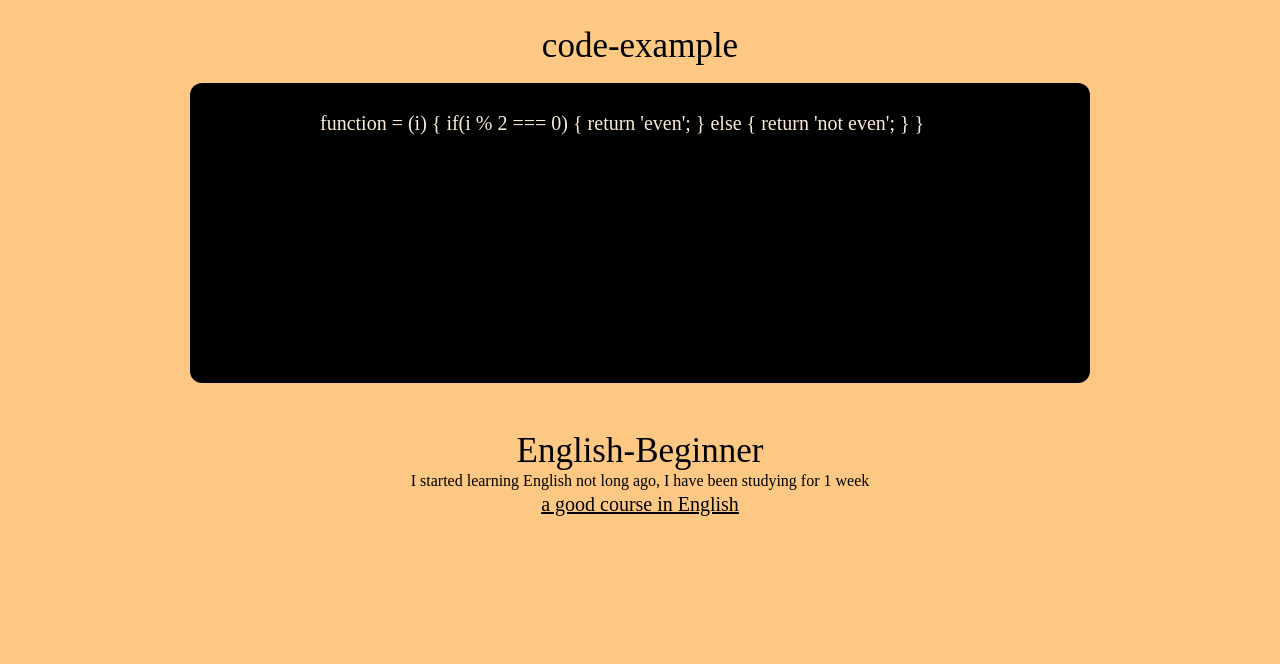
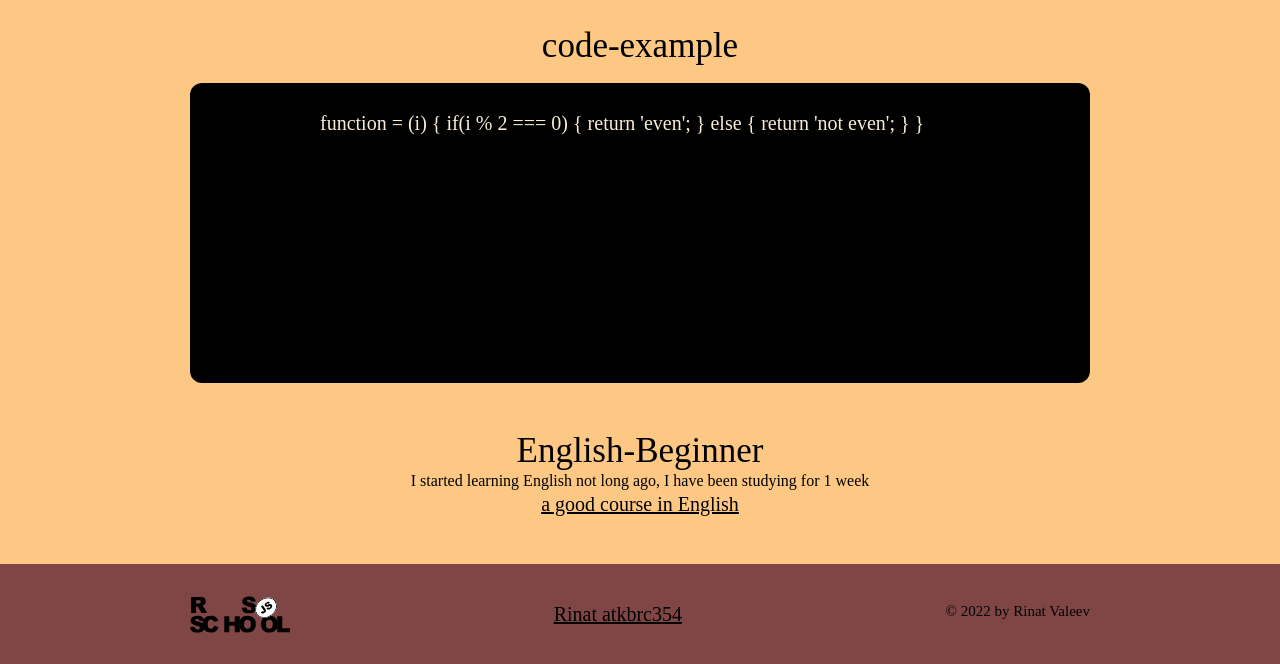
Before and after one commit to atkbrc354/rsschool-cv, a plain HTML site: page rsschool-cv-html/index.html in a window 1280 px wide. Shown: the part 2496-3160 px from the top of the page. Before the commit the page ends 3060 px from the top, so only its background shows below. Drawn offline with Linux system fonts and the light colour scheme.

Commit message:
feat: add physical security section footer

```diff
--- a/less/style.less
+++ b/less/style.less
@@ -332,3 +332,34 @@ main {
     }
   }
 }
+
+footer.footer {
+    background: rgb(128, 70, 70);
+    .container {
+      .wrapper {
+        .footer-img {
+          display: flex;
+          justify-content: space-between;
+          a {
+            img.img-footer-school {
+              width: 100px;
+              height: 100px;
+              display: flex;
+              margin: 0 auto;
+            }
+          }
+          a.github-footer {
+            margin-top: 40px;
+            color: #000;
+            font-size: 20px;
+            display: block;
+
+          }
+          p.footer-description {
+            margin-top: 40px;
+            font-size: 15px;
+          }
+        }
+      }
+    }
+  }
--- a/rsschool-cv-html/index.html
+++ b/rsschool-cv-html/index.html
@@ -150,5 +150,25 @@
         </div>
       </section>
     </main>
+    <footer class="footer">
+        <div class="container">
+          <div class="wrapper">
+            <div class="footer-block">
+              <div class="footer-img">
+                <a href="https://rs.school/js/"
+                  ><img
+                    class="img-footer-school"
+                    src="../img/rs_school_js.svg"
+                    alt="rs-school-js"
+                ></a>
+                <a class="github-footer" href="https://github.com/atkbrc354"
+                  >Rinat atkbrc354</a
+                >
+                <p class="footer-description">© 2022 by Rinat Valeev</p>
+              </div>
+            </div>
+          </div>
+        </div>
+      </footer>
   </body>
 </html>
```
Also changed, not shown: less/style.css.
